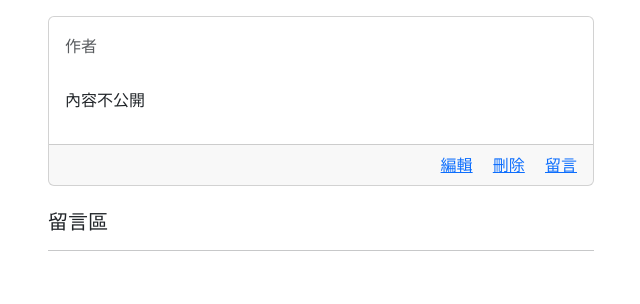
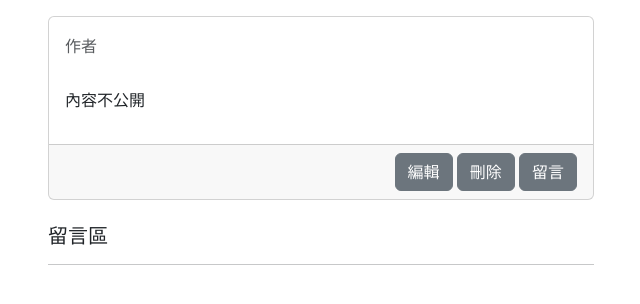
Before and after one commit to 10856045/112505_MFAI, a Django app: template first/templates/post_detail.html in a window 1280 px wide. Shown: the part 56-360 px from the top of the page, without its empty margins (319-959 px from the left). Run offline with Django 4.2, Linux system fonts and the light colour scheme; the template is opened without the code that fills it, so the values that code supplies are empty; some libraries are stand-ins or nearby versions.

Commit message:
detail頁面按鈕

```diff
--- a/first/templates/post_detail.html
+++ b/first/templates/post_detail.html
@@ -44,9 +44,9 @@
           </p>
         </div>
         <div class="card-footer text-end">
-          <a href="{% url 'post_update' post.id %}" class="card-link">編輯</a>
-          <a href="{% url 'post_delete' post.id %}" class="card-link">刪除</a>
-          <a href="{% url 'post_comment' post.id %}" class="card-link">留言</a>
+          <a href="{% url 'post_update' post.id %}" class="btn btn-secondary">編輯</a>
+          <a href="{% url 'post_delete' post.id %}" class="btn btn-secondary">刪除</a>
+          <a href="{% url 'post_comment' post.id %}" class="btn btn-secondary">留言</a>
         </div>
       </div>
     </div>
@@ -69,7 +69,7 @@
             <p class="card-text">{{ comment.content }}</p>
           </div>
           <div class="card-footer text-end">
-            <a href="{% url 'comment_delete' comment.id %}" class="card-link">刪除</a>
+            <a href="{% url 'comment_delete' comment.id %}" class="btn btn-primary btn-sm">刪除</a>
           </div>
         </div>
       </div>
```
